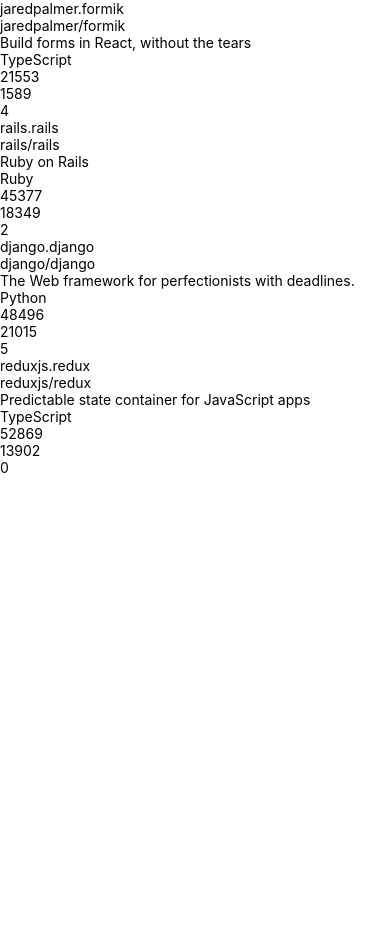
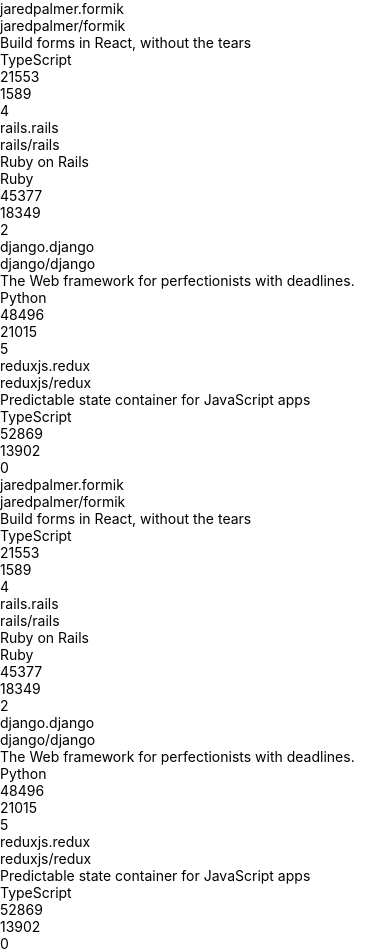
Before and after one commit to Edel-blk/rate-repository-app, a React Native app: screen / in a window 390 px wide. Before the commit the page ends 844 px from the top, so only its background shows below. Built offline with nearby package versions, Linux system fonts and the light colour scheme.

Commit message:
Listado de elementos con FlatList

```diff
--- a/src/components/RepositoryList.jsx
+++ b/src/components/RepositoryList.jsx
@@ -1,23 +1,25 @@
 import React from 'react';
-import { View, Text } from 'react-native';
+import { View, Text, FlatList } from 'react-native';
 import repositories from '../data/repositories';
 
 const RepositoryList = () => {
   return(
     <View>
-      {repositories.map(repo => (
-          <View key={repo.id}>
-            <Text>{repo.id}</Text>
-            <Text>{repo.fullName}</Text>
-            <Text>{repo.description}</Text>
-            <Text>{repo.language}</Text>
-            <Text>{repo.stargazersCount}</Text>
-            <Text>{repo.forksCount}</Text>
-            <Text>{repo.reviewCount}</Text>
-            <Text>{repo.rating}</Text>
+      <FlatList
+        data={repositories}
+        renderItem={({item}) => (
+          <View key={item.id}>
+            <Text>{item.id}</Text>
+            <Text>{item.fullName}</Text>
+            <Text>{item.description}</Text>
+            <Text>{item.language}</Text>
+            <Text>{item.stargazersCount}</Text>
+            <Text>{item.forksCount}</Text>
+            <Text>{item.reviewCount}</Text>
+            <Text>{item.rating}</Text>
           </View>
-        ))
-      }
+        )}
+      />
     </View>
   )
 }
--- a/src/data/repositories.js
+++ b/src/data/repositories.js
@@ -43,6 +43,50 @@
       reviewCount: 0,
       ownerAvatarUrl: 'https://avatars3.githubusercontent.com/u/13142323?v=4',
     },
+    {
+        id: 'jaredpalmer.formik',
+        fullName: 'jaredpalmer/formik',
+        description: 'Build forms in React, without the tears',
+        language: 'TypeScript',
+        forksCount: 1589,
+        stargazersCount: 21553,
+        ratingAverage: 88,
+        reviewCount: 4,
+        ownerAvatarUrl: 'https://avatars2.githubusercontent.com/u/4060187?v=4',
+      },
+      {
+        id: 'rails.rails',
+        fullName: 'rails/rails',
+        description: 'Ruby on Rails',
+        language: 'Ruby',
+        forksCount: 18349,
+        stargazersCount: 45377,
+        ratingAverage: 100,
+        reviewCount: 2,
+        ownerAvatarUrl: 'https://avatars1.githubusercontent.com/u/4223?v=4',
+      },
+      {
+        id: 'django.django',
+        fullName: 'django/django',
+        description: 'The Web framework for perfectionists with deadlines.',
+        language: 'Python',
+        forksCount: 21015,
+        stargazersCount: 48496,
+        ratingAverage: 73,
+        reviewCount: 5,
+        ownerAvatarUrl: 'https://avatars2.githubusercontent.com/u/27804?v=4',
+      },
+      {
+        id: 'reduxjs.redux',
+        fullName: 'reduxjs/redux',
+        description: 'Predictable state container for JavaScript apps',
+        language: 'TypeScript',
+        forksCount: 13902,
+        stargazersCount: 52869,
+        ratingAverage: 0,
+        reviewCount: 0,
+        ownerAvatarUrl: 'https://avatars3.githubusercontent.com/u/13142323?v=4',
+      },
   ];
 
   export default repositories;
```
